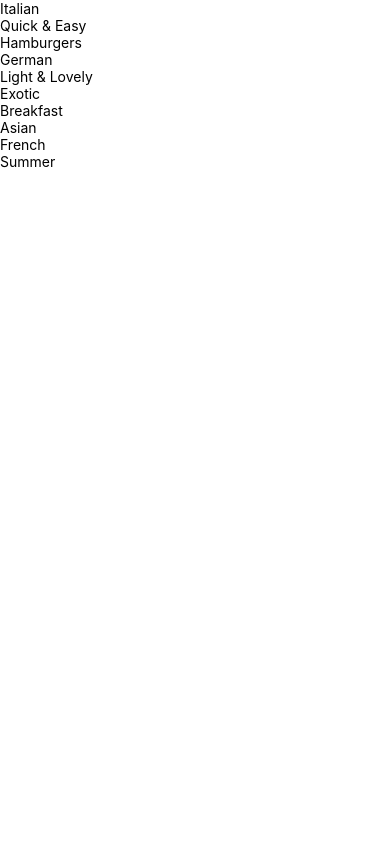
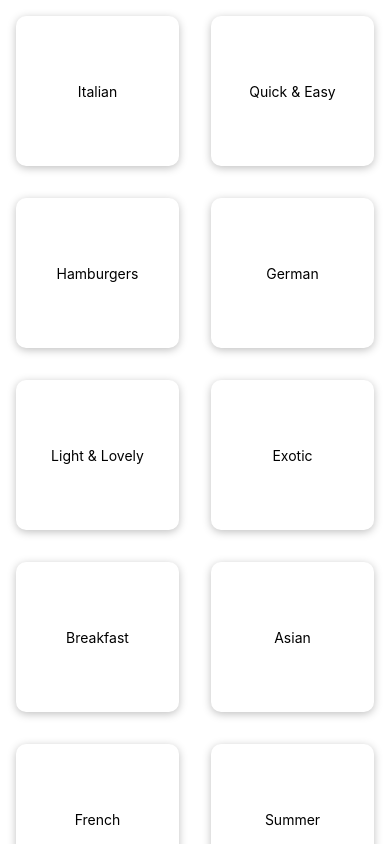
Before and after one commit to rafi-shaik/react-native-navigation, a React Native app: screen / in a window 390 px wide. Built offline with nearby package versions, Linux system fonts and the light colour scheme.

Commit message:
minor styling of grid items

```diff
--- a/components/CategoryGridTitle.jsx
+++ b/components/CategoryGridTitle.jsx
@@ -2,9 +2,9 @@
 
 const CategoryGridTitle = ({ title, color }) => {
   return (
-    <View>
-      <Pressable>
-        <View>
+    <View style={styles.gridItem}>
+      <Pressable style={styles.button}>
+        <View style={styles.innerContainer}>
           <Text>{title}</Text>
         </View>
       </Pressable>
@@ -14,4 +14,26 @@
 
 export default CategoryGridTitle;
 
-const styles = StyleSheet.create({});
+const styles = StyleSheet.create({
+  gridItem: {
+    flex: 1,
+    margin: 16,
+    height: 150,
+    borderRadius: 10,
+    elevation: 5,
+    backgroundColor: "white", // req to show shadow in ios all styles below are used to show shadow in iso devices
+    shadowColor: "black",
+    shadowOpacity: 0.25,
+    shadowOffset: { width: 0, height: 2 },
+    shadowRadius: 8,
+  },
+  innerContainer: {
+    flex: 1,
+    padding: 16,
+    justifyContent: "center",
+    alignItems: "center",
+  },
+  button: {
+    flex: 1,
+  },
+});
--- a/screens/CategoriesScreen.jsx
+++ b/screens/CategoriesScreen.jsx
@@ -13,6 +13,7 @@
       data={CATEGORIES}
       keyExtractor={(item) => item.id}
       renderItem={renderCategoryItem}
+      numColumns={2}
     />
   );
 };
```
